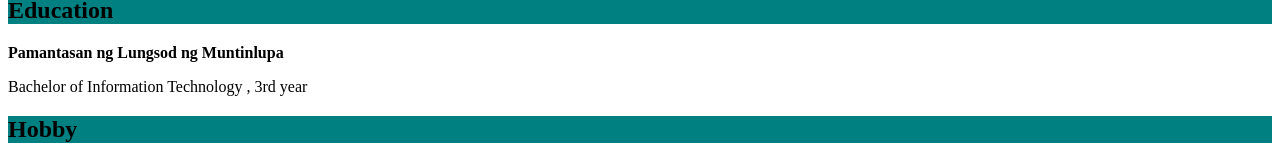
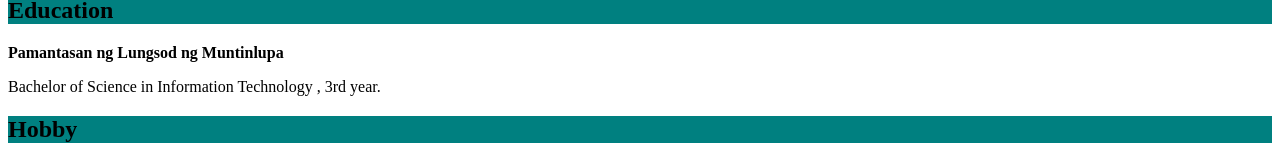
Before and after one commit to bhenzzon/bhenzzons.github.io, a plain HTML site: page index.html in a window 1280 px wide. Shown: the part 545-708 px from the top of the page. Drawn offline with Linux system fonts and the light colour scheme.

Commit message:
Update index.html

```diff
--- a/index.html
+++ b/index.html
@@ -19,7 +19,7 @@
 
     <h2 style="background-color:teal">Education</h2>
     <p><strong>Pamantasan ng Lungsod ng Muntinlupa</strong></p>
-    <p>Bachelor of Information Technology , 3rd year</p>
+    <p>Bachelor of Science in Information Technology , 3rd year.</p>
 
     <h2 style="background-color:teal">Hobby</h2>
     <p><strong>Cycling</strong></p>
```
